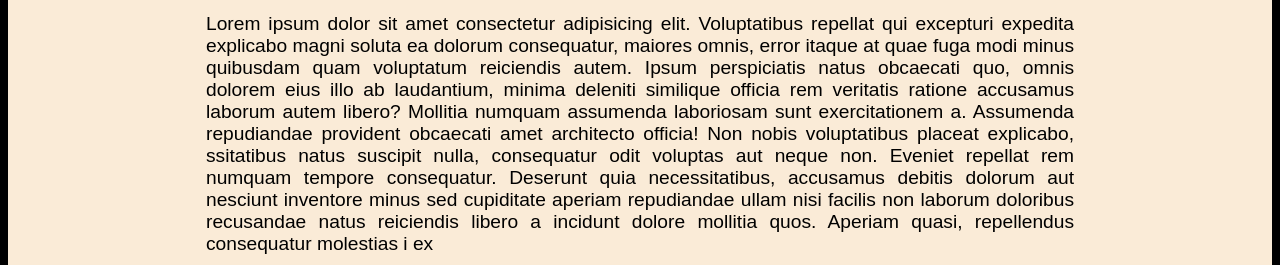
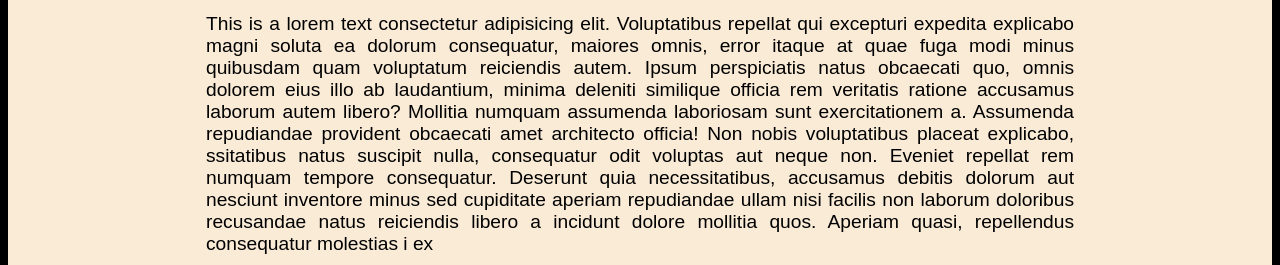
Before and after one commit to alantorbd/html-first-project, a plain HTML site: page index.html in a window 1280 px wide. Shown: the part 535-800 px from the top of the page. Drawn offline with Linux system fonts and the light colour scheme.

Commit message:
add some text in paragraph

```diff
--- a/index.html
+++ b/index.html
@@ -22,7 +22,7 @@
       <section class="description">
         <h1 class="desc_head">Missile Man of India</h1>
         <p class="desc_dsc">
-          Lorem ipsum dolor sit amet consectetur adipisicing elit. Voluptatibus
+          This is a lorem text consectetur adipisicing elit. Voluptatibus
           repellat qui excepturi expedita explicabo magni soluta ea dolorum
           consequatur, maiores omnis, error itaque at quae fuga modi minus
           quibusdam quam voluptatum reiciendis autem. Ipsum perspiciatis natus
```
